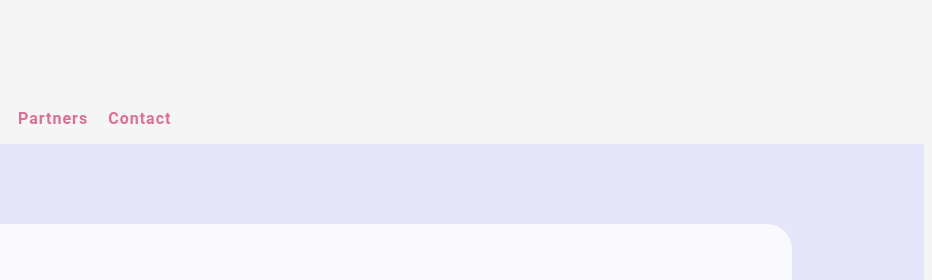
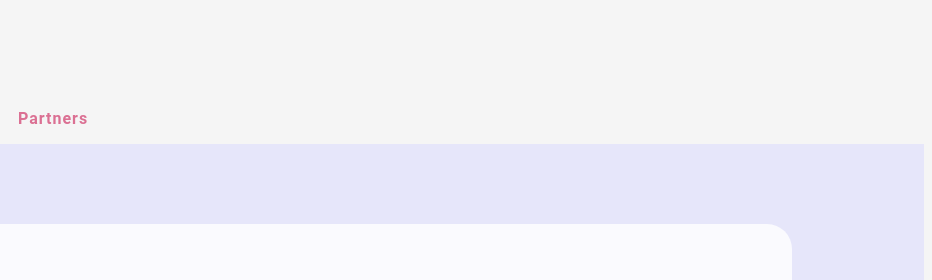
Before and after one commit to GhaliaSaleh/Event-Planner, a plain HTML site: page event-planner/index.html in a window 1280 px wide. Shown: the top 280 px of the page, 348-1280 px from the left. Drawn offline with Linux system fonts and the light colour scheme.

Commit message:
Update index.html

```diff
--- a/event-planner/index.html
+++ b/event-planner/index.html
@@ -26,7 +26,6 @@
           <li><a href="#purpose">Purpose</a></li>
           <li><a href="#events">Events</a></li>
           <li><a href="#partners-section">Partners</a></li>
-          <li><a href="#contact">Contact</a></li>
         </ul>
       </nav>
       <main>
@@ -144,7 +143,6 @@
             <li><a href="#purpose">Purpose</a></li>
             <li><a href="#events">Events</a></li>
             <li><a href="#partners-section">Partners</a></li>
-            <li><a href="#contact">Contact</a></li>
           </ul>
         </nav>
       </div>
```
